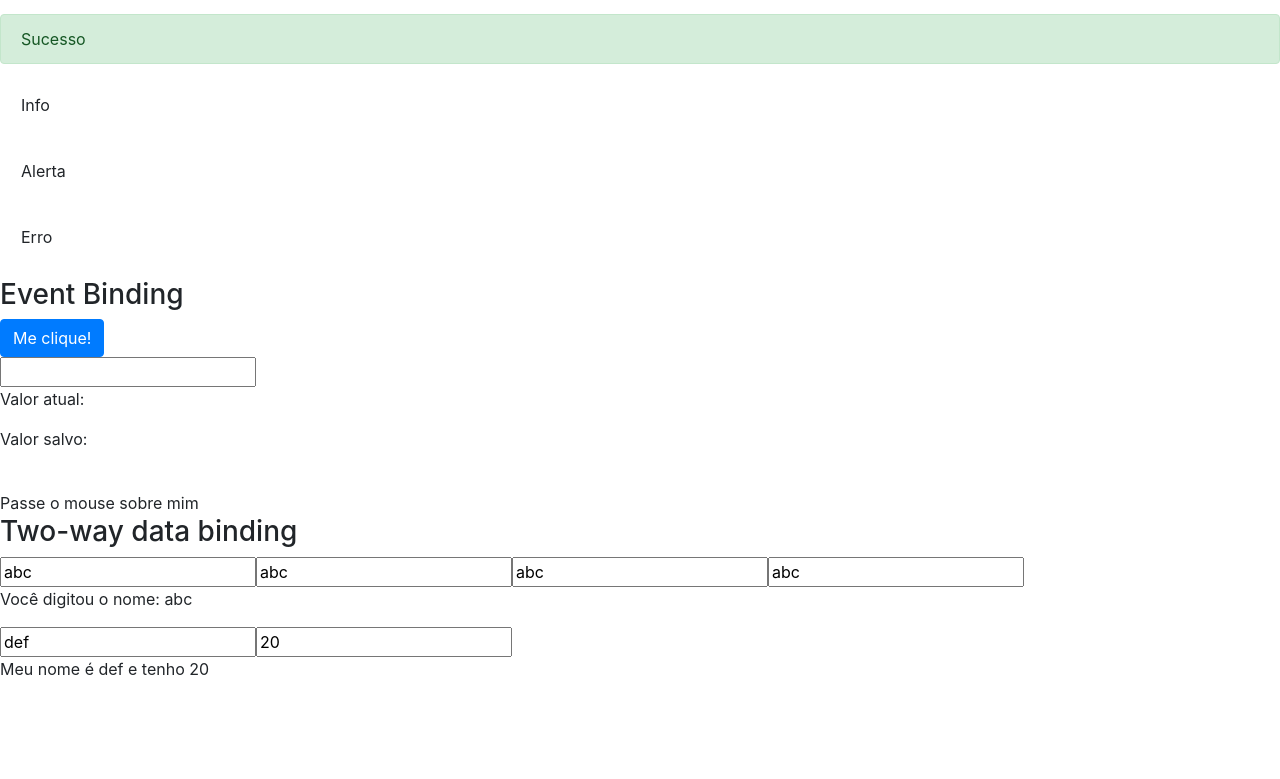
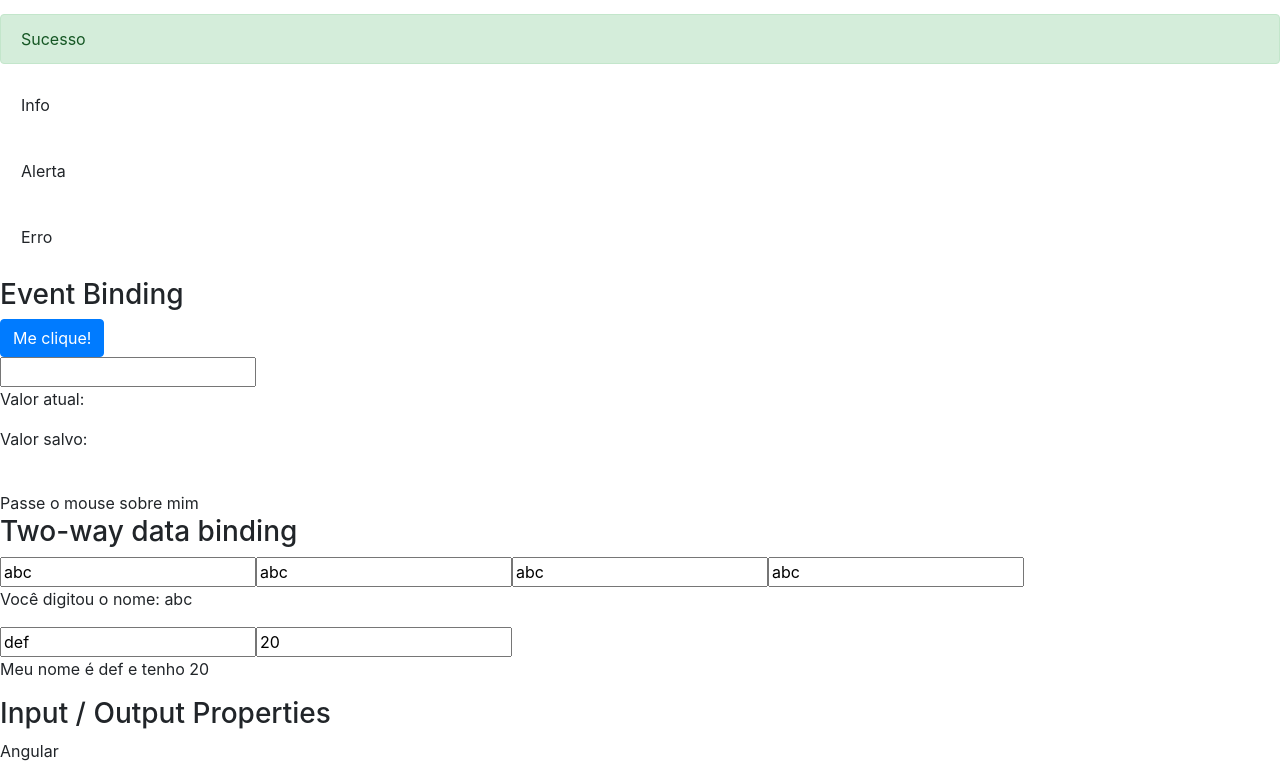
Before and after one commit to framosip/estudosAngular, an Angular app in the folder cursoAngularLoiane/data-binding/: page / in a window 1280 px wide. Shown: the part 585-1364 px from the top of the page. Before the commit the page ends 1282 px from the top, so only its background shows below. Built offline with nearby package versions, Linux system fonts and the light colour scheme.

Commit message:
Reusando componentes com Input properties

```diff
--- a/cursoAngularLoiane/data-binding/src/app/app.module.ts
+++ b/cursoAngularLoiane/data-binding/src/app/app.module.ts
@@ -4,11 +4,13 @@
 
 import { AppComponent } from './app.component';
 import { DataBindingComponent } from './data-binding/data-binding.component';
+import { InputPropertyComponent } from './input-property/input-property.component';
 
 @NgModule({
   declarations: [
     AppComponent,
-    DataBindingComponent
+    DataBindingComponent,
+    InputPropertyComponent
   ],
   imports: [
     BrowserModule,
--- a/cursoAngularLoiane/data-binding/src/app/data-binding/data-binding.component.html
+++ b/cursoAngularLoiane/data-binding/src/app/data-binding/data-binding.component.html
@@ -156,3 +156,12 @@
     </div>
   </article>
 </section>
+
+<section class="input-output-properties">
+
+    <article>
+      <h3>Input / Output Properties</h3>
+
+      <app-curso [nome]="nomeDoCurso"></app-curso>
+    </article>
+</section>
--- a/cursoAngularLoiane/data-binding/src/app/data-binding/data-binding.component.ts
+++ b/cursoAngularLoiane/data-binding/src/app/data-binding/data-binding.component.ts
@@ -21,6 +21,8 @@
     nome: 'def',
     idade: 20
   }
+
+  nomeDoCurso: string = 'Angular';
 
   getValor(){
     return 1;
--- /dev/null
+++ b/cursoAngularLoiane/data-binding/src/app/input-property/input-property.component.html
@@ -0,0 +1,3 @@
+<p>
+  {{ nomeCurso }}
+</p>
--- /dev/null
+++ b/cursoAngularLoiane/data-binding/src/app/input-property/input-property.component.ts
@@ -0,0 +1,33 @@
+import { Component, OnInit, Input } from '@angular/core';
+
+@Component({
+  selector: 'app-curso',
+  templateUrl: './input-property.component.html',
+  styleUrls: ['./input-property.component.css']
+
+  /*O input também pode ser declarado aqui
+    Neste caso não teria o @Input() abaixo e aqui seria declarado assim:
+
+    inputs: ['nomeCurso:nome'] onde:
+    nomeCurso é o nome da variável e nome é o nome a ser dado na utilização do componente no html (property bind)
+
+    Se não quiser utilizar nome diferente na property bind e sim o nome da proṕria variável, utilizar assim:
+
+    inputs: ['nomeCurso']
+
+    Se utilizar aqui, lembrar de retirar abaixo o @Input()
+  */
+
+})
+export class InputPropertyComponent implements OnInit {
+
+  //nome é o que deve ser utilizar como property bind quando utilizar este componente. Se retirar 'nome' deve ser utilizado nomeCurso
+  //que é o nome da variável
+  @Input('nome') nomeCurso: string = '';
+
+  constructor() { }
+
+  ngOnInit() {
+  }
+
+}
```
Also changed, not shown: cursoAngularLoiane/data-binding/src/app/input-property/input-property.component.css (added), 1 other file (tests, documents, lock files or other folders).
